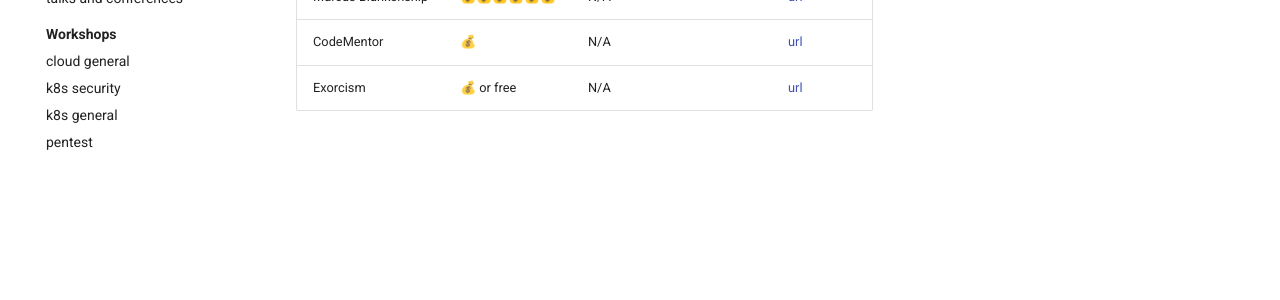
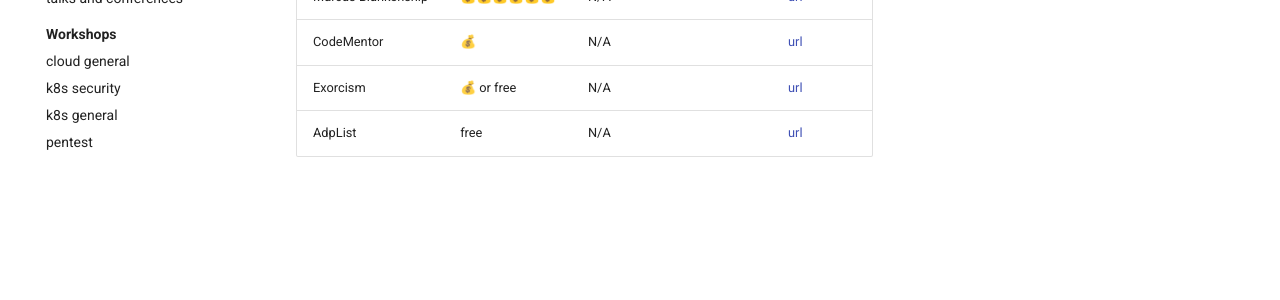
Before and after one commit to ivankatliarchuk/knowledge-base, an MkDocs documentation site: the page built from docs/education/mentorship.md, in a window 1280 px wide. Shown: the part 385-685 px from the top of the page. Built offline with MkDocs 1.6.1 and Material for MkDocs 9.7.7, drawn with Linux system fonts in a browser that asks for light colours; comment, search, counter and statistics services are not loaded.

Commit message:
update mentors

```diff
--- a/docs/education/mentorship.md
+++ b/docs/education/mentorship.md
@@ -12,10 +12,11 @@
 
 | Name                | Cost                      | Quality  | Tried |  Link                   |
 |:--------------------|---------------------------|----------|-------|-------------------------|
-| PlatoHQ             | [💰💰💰][platohq.cost]     | N/A      |       | [url][platohq]         |
-| Marcus Blankenship  | [💰💰💰💰💰💰][marcus.cost] | N/A      |       | [url][marcus]          |
-| CodeMentor          | 💰                        | N/A      |       | [url][codementor]      |
-| Exorcism            | 💰 or free                | N/A      |       | [url][exorcism.mentor] |
+| PlatoHQ             | [💰💰💰][platohq.cost]     | N/A      |       | [url][platohq]          |
+| Marcus Blankenship  | [💰💰💰💰💰💰][marcus.cost] | N/A      |       | [url][marcus]           |
+| CodeMentor          | 💰                        | N/A      |       | [url][codementor]       |
+| Exorcism            | 💰 or free                | N/A      |       | [url][exorcism.mentor]  |
+| AdpList             | free                      | N/A      |       | [url][adplist]          |
 
 
 <!-- resources -->
@@ -25,3 +26,4 @@
 [marcus.cost]: https://marcusblankenship.com/tech-lead-mentoring-group/#
 [codementor]: https://www.codementor.io
 [exorcism.mentor]: https://exercism.org/mentoring
+[adplist]: https://adplist.org
```
